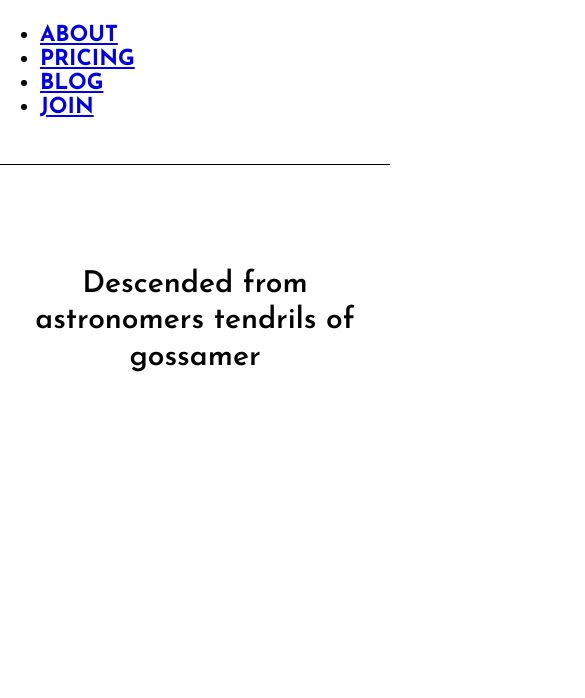
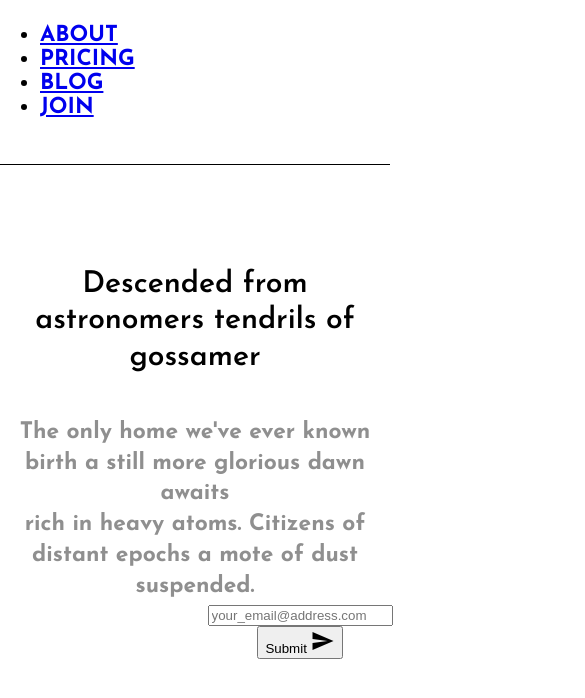
Before and after one commit to swampcamel/vpba, a website built with webpack: page src/home.html in a window 390 px wide. Shown: the part 88-786 px from the top of the page, 585 px wide, since content can reach past the window. Built offline with nearby package versions, Linux system fonts and the light colour scheme.

Commit message:
add content, make it mobile

```diff
--- a/src/home.html
+++ b/src/home.html
@@ -27,6 +27,17 @@
   </div>
   <div class="home-hero">
     <h2>Descended from astronomers tendrils of gossamer</h2>
+    <h5>The only home we've ever known birth a still more glorious dawn awaits<br>rich in heavy atoms. Citizens of distant epochs a mote of dust suspended.</h5>
+    <div class="signup-field">
+      <form id="home-hero-signup">
+        <div class="input-field inline">
+            <input id="email_input" type="email" class="validate" placeholder="your_email@address.com">
+        </div>
+        <button class="btn waves-effect waves-light" type="submit" name="action">Submit
+          <i class="material-icons right">send</i>
+        </button>
+      </form>
+    </div>
   </div>
 </body>
 </html>
--- a/src/scss/input.scss
+++ b/src/scss/input.scss
@@ -163,4 +163,34 @@ nav ul a {
   padding-top: 102px;
   text-align: center;
   overflow: visible;
+  h3, h5 {
+    padding-left: 8px;
+    padding-right: 8px;
+  }
+  h5 {
+    color: #8F8F8F;
+    padding-top: 42px;
+    max-width: 1200px;
+  }
+  form {
+    line-height: 1rem;
+    .inline {
+      width: 400px;
+    }
+  }
+  .signup-field form {
+      width: 600px;
+      display: flex;
+      justify-content: space-around;
+      align-items: center;
+      margin-left: auto;
+      margin-right: auto;
+  }
 }
+
+@media screen and (max-width: 600px) {
+  .signup-field form {
+    width: 90%;
+    flex-direction: column;
+  }
+}
```
